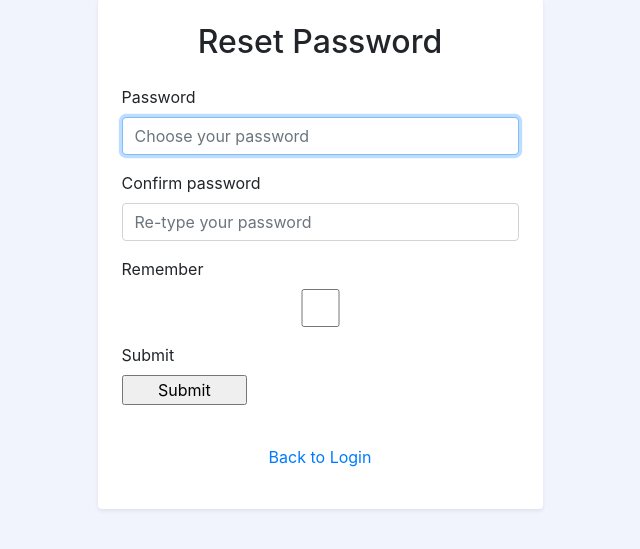
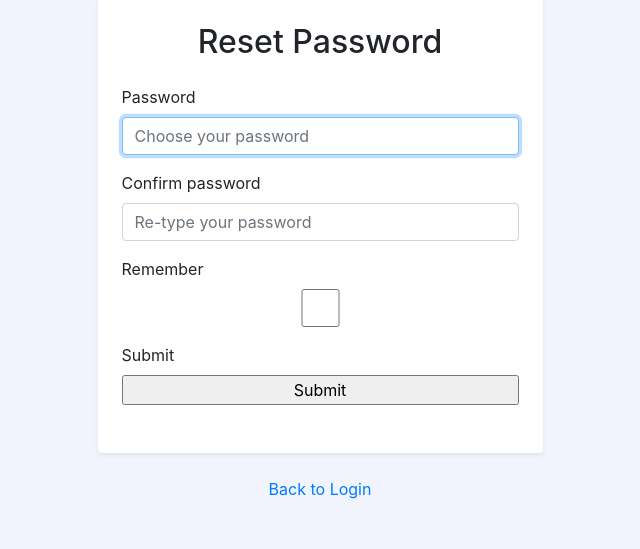
Before and after one commit to anuraagnagar/flask-user-authentication, a Python web app: template accounts/templates/reset_password.html in a window 1280 px wide. Shown: the part 114-663 px from the top of the page, without its empty margins (320-960 px from the left). Run offline with Jinja, Linux system fonts and the light colour scheme; the template is opened without the code that fills it, so the values that code supplies are empty, except form fields; tables that the repository leaves empty hold one stand-in row (values such as "Sample post"); form fields are guessed from the names that the template uses; some libraries are stand-ins or nearby versions.

Commit message:
Format: HTML code format improvement

```diff
--- a/accounts/templates/login.html
+++ b/accounts/templates/login.html
@@ -19,7 +19,6 @@
                             {{ form.csrf_token() }}
                             {{ render_field(form.username, placeholder="Enter username or email", autofocus="true") }}
                             {{ render_field(form.password, placeholder="Enter your password") }}
-                            <!-- {{ form.recaptcha() }} -->
                             {{ render_field(form.remember, checked="true") }}
                             <div class="mb-3">
                                 {{ render_field(form.submit, class="w-100") }}
--- a/accounts/templates/reset_password.html
+++ b/accounts/templates/reset_password.html
@@ -9,7 +9,7 @@
     <div class="container">
         <div class="row justify-content-center">
             <div class="col-sm-11 col-md-8 col-lg-6 col-xl-5">
-                <div class="card shadow-sm border-0">
+                <div class="card shadow-sm border-0 mb-4">
                     <section class="p-4">
                         <form action="{{ url_for('accounts.reset_password', token=token) }}" method="post">
                             <div class="mb-4">
@@ -20,23 +20,19 @@
                             {{ render_field(form.password, placeholder="Choose your password", autofocus="true") }}
                             {{ render_field(form.confirm_password, placeholder="Re-type your password") }}
                             {{ render_field(form.remember) }}
-                            <div class="d-flex mb-4">
-                                {{ render_field(form.submit, class="w-100") }}
-                            </div>
-                            {% if not current_user.is_authenticated %}
-                            <p class="text-center">
-                                <a class="text-decoration-none" href="{{ url_for('accounts.login') }}">
-                                    Back to Login</a>
-                            </p>
-                            {% else %}
-                            <p class="text-center">
-                                <a class="text-decoration-none" href="{{ url_for('accounts.index') }}">
-                                    Back to Home</a>
-                            </p>
-                            {% endif %}
+                            {{ render_field(form.submit, class="w-100 mb-2") }}
                         </form>
                     </section>
                 </div>
+                <p class="text-center">
+                    {% if not current_user.is_authenticated %}
+                    <a class="text-decoration-none" href="{{ url_for('accounts.login') }}">
+                        Back to Login</a>
+                    {% else %}
+                    <a class="text-decoration-none" href="{{ url_for('accounts.index') }}">
+                        Back to Home</a>
+                    {% endif %}
+                </p>
             </div>
         </div>
     </div>
```
